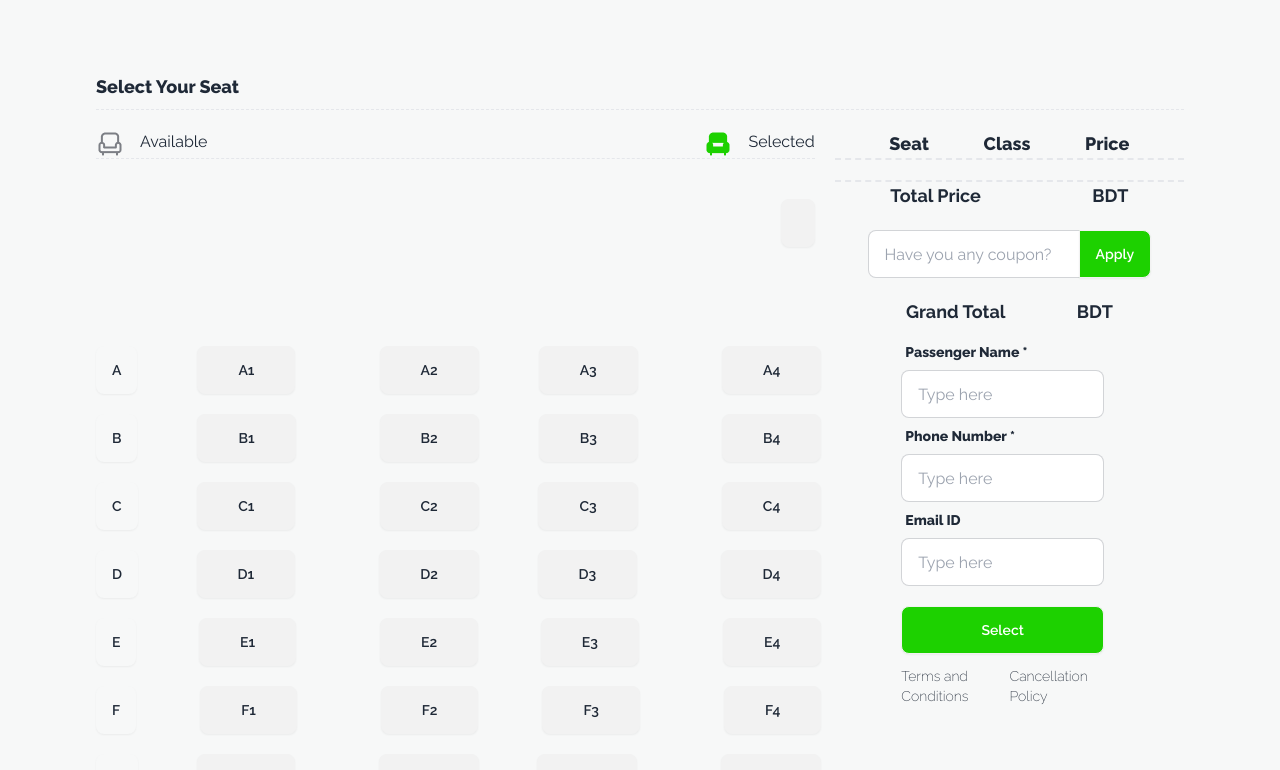
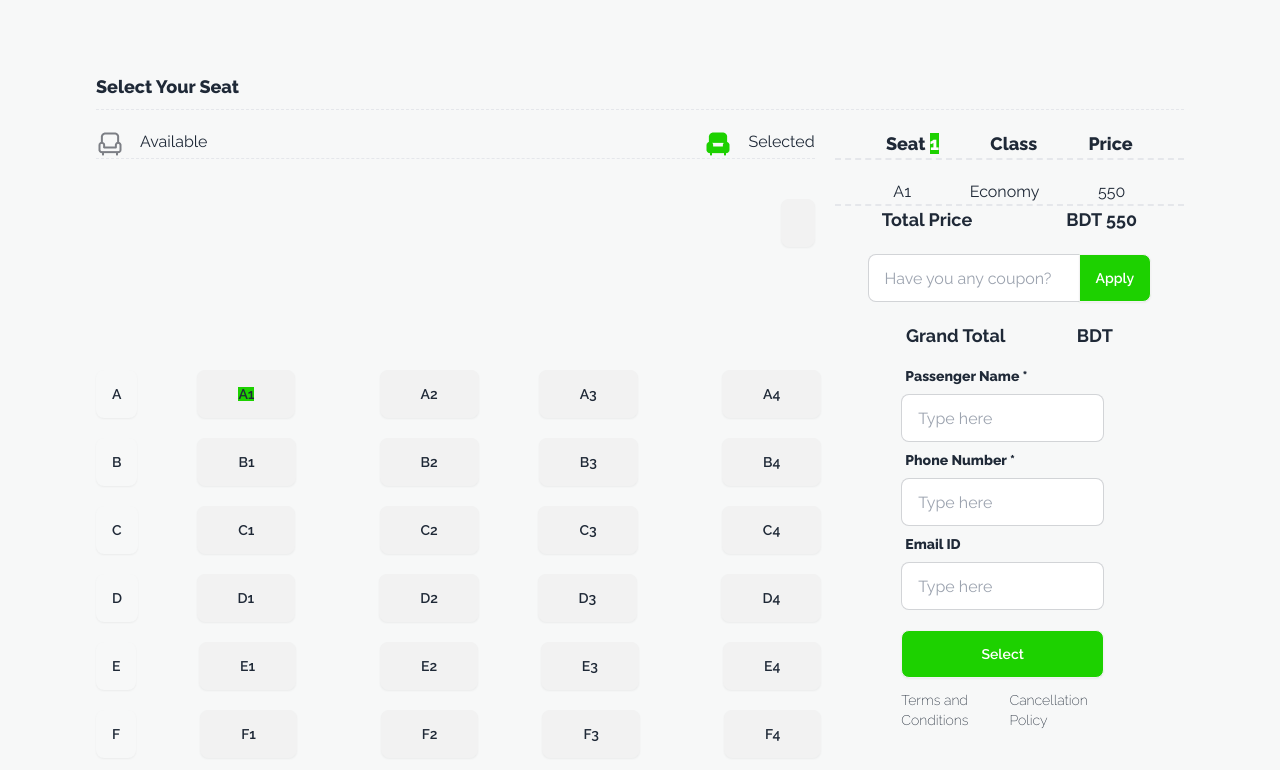
Before and after one commit to MdNurulIslam99/Assignment-fifth-Smart-Ticketing, a plain HTML site: page index.html in a window 1280 px wide. Both pictures are taken after a click on the button "A1". Shown: the part 2274-3044 px from the top of the page. Drawn offline with nearby package versions, Linux system fonts and the light colour scheme.

Commit message:
update js section

```diff
--- a/script/script.js
+++ b/script/script.js
@@ -1,97 +1,94 @@
-// const allBtn = document.getElementsByClassName("bus");
-// let count = 0;
-// let booking = 40;
-// for (const btn of allBtn) {
-//   btn.addEventListener("click", function (e) {
-//     count = count + 1;
-//     setInnerText("booking-seats", count);
+const allBtn = document.getElementsByClassName("bus");
+let count = 0;
+let booking = 40;
+for (const btn of allBtn) {
+  btn.addEventListener("click", function (e) {
+    count = count + 1;
+    setInnerText("booking-seats", count);
 
 
-//     if (count > 4) {
-//       alert("you cant buy more than 4");
-//       count--;
-//       e.target.addAttribute("disabled", true);
+    if (count > 4) {
+      alert("you cant buy more than 4");
+      count--;
+      e.target.addAttribute("disabled", true);
 
-//       return;
-//     // seats[index].target.addAttribute("disabled", true);
-//     //
+      return;
 
-//     }
-//     e.target.style.backgroundColor ="#1dd100"
-//     e.target.setAttribute("disabled", true);
+    }
+    e.target.style.backgroundColor ="#1dd100"
+    e.target.setAttribute("disabled", true);
 
-//     booking = booking - 1;
-//     setInnerText("seat-left", booking);
-//   });
-// }
+    booking = booking - 1;
+    setInnerText("seat-left", booking);
+  });
+}
 
-// function setInnerText(id, value) {
-//   document.getElementById(id).innerText = value;
-// }
+function setInnerText(id, value) {
+  document.getElementById(id).innerText = value;
+}
 
-// let totalPrice = 0;
-// const seats = document.querySelectorAll(".seat");
+let totalPrice = 0;
+const seats = document.querySelectorAll(".seat");
 
-// for (let index = 0; index < seats.length; index++) {
-//   const seat = seats[index];
-//   seat.addEventListener("click", function () {
-//     //    console.log("CLICKED")
+for (let index = 0; index < seats.length; index++) {
+  const seat = seats[index];
+  seat.addEventListener("click", function () {
 
-//     const title = seat.querySelector("h1").innerText;
-//     const seatType = seat.querySelector("p").innerText;
-//     const ticketPrice = parseFloat(
-//       seat.querySelector("h3").innerText.split(" ")
-//     );
+    const title = seat.querySelector("h1").innerText;
+    const seatType = seat.querySelector("p").innerText;
+    const ticketPrice = parseFloat(
+      seat.querySelector("h3").innerText.split(" ")
+    );
 
-//     const titleContainer = document.getElementById("title-container");
-//     const p = document.createElement("p");
-//     p.innerText = title;
-//     titleContainer.appendChild(p);
+    const titleContainer = document.getElementById("title-container");
+    const p = document.createElement("p");
+    p.innerText = title;
+    titleContainer.appendChild(p);
 
-//     const classContainer = document.getElementById("class-container");
-//     const h2 = document.createElement("h2");
-//     h2.innerText = seatType;
-//     classContainer.appendChild(h2);
+    const classContainer = document.getElementById("class-container");
+    const h2 = document.createElement("h2");
+    h2.innerText = seatType;
+    classContainer.appendChild(h2);
 
-//     const priceContainer = document.getElementById("price-container");
-//     const h3 = document.createElement("h3");
-//     h3.innerText = ticketPrice;
-//     priceContainer.appendChild(h3);
+    const priceContainer = document.getElementById("price-container");
+    const h3 = document.createElement("h3");
+    h3.innerText = ticketPrice;
+    priceContainer.appendChild(h3);
 
-//     totalPrice += ticketPrice;
-//     document.getElementById("totalPrice").innerText = totalPrice;
+    totalPrice += ticketPrice;
+    document.getElementById("totalPrice").innerText = totalPrice;
 
 
-//   });
-// }
+  });
+}
 
-// const discountBtn = document.getElementById("apply-btn");
-// discountBtn.addEventListener("click", function () {
-//   const couponElement = document.getElementById("discount-input").value;
-//   const couponCode = couponElement.split(" ").join("").toUpperCase();
-//   console.log(couponCode);
+const discountBtn = document.getElementById("apply-btn");
+discountBtn.addEventListener("click", function () {
+  const couponElement = document.getElementById("discount-input").value;
+  const couponCode = couponElement.split(" ").join("").toUpperCase();
+  console.log(couponCode);
 
-//   if (totalPrice >= 2200) {
+  if (totalPrice >= 2200) {
 
-//     if (couponCode === "NEW15") {
-//       const discountElement = document.getElementById("discountPrice");
-//       const discountAmount = totalPrice - totalPrice * 0.15;
-//       discountElement.innerText = discountAmount;
+    if (couponCode === "NEW15") {
+      const discountElement = document.getElementById("discountPrice");
+      const discountAmount = totalPrice - totalPrice * 0.15;
+      discountElement.innerText = discountAmount;
 
-//       document.getElementById("discount-input").style.display = "none";
-//       document.getElementById("apply-btn").style.display = "none";
-//     } else if (couponCode === "COUPLE20") {
-//       const discountElement = document.getElementById("discountPrice");
-//       const discountAmount = totalPrice - totalPrice * 0.2;
-//       discountElement.innerText = discountAmount;
-//       document.getElementById("discount-input").value = "";
-//     } else {
-//       alert("invalid coupon");
+      document.getElementById("discount-input").style.display = "none";
+      document.getElementById("apply-btn").style.display = "none";
+    } else if (couponCode === "COUPLE20") {
+      const discountElement = document.getElementById("discountPrice");
+      const discountAmount = totalPrice - totalPrice * 0.2;
+      discountElement.innerText = discountAmount;
+      document.getElementById("discount-input").value = "";
+    } else {
+      alert("invalid coupon");
 
-//       document.getElementById("discount-input").value = "";
-//     }
-//   } else {
-//     alert("Please at least buy 4 tickets");
-//     document.getElementById("discount-input").value = "";
-//   }
-// });
+      document.getElementById("discount-input").value = "";
+    }
+  } else {
+    alert("Please at least buy 4 tickets");
+    document.getElementById("discount-input").value = "";
+  }
+});
```
Also changed, not shown: index.html (+0 -3 lines).
